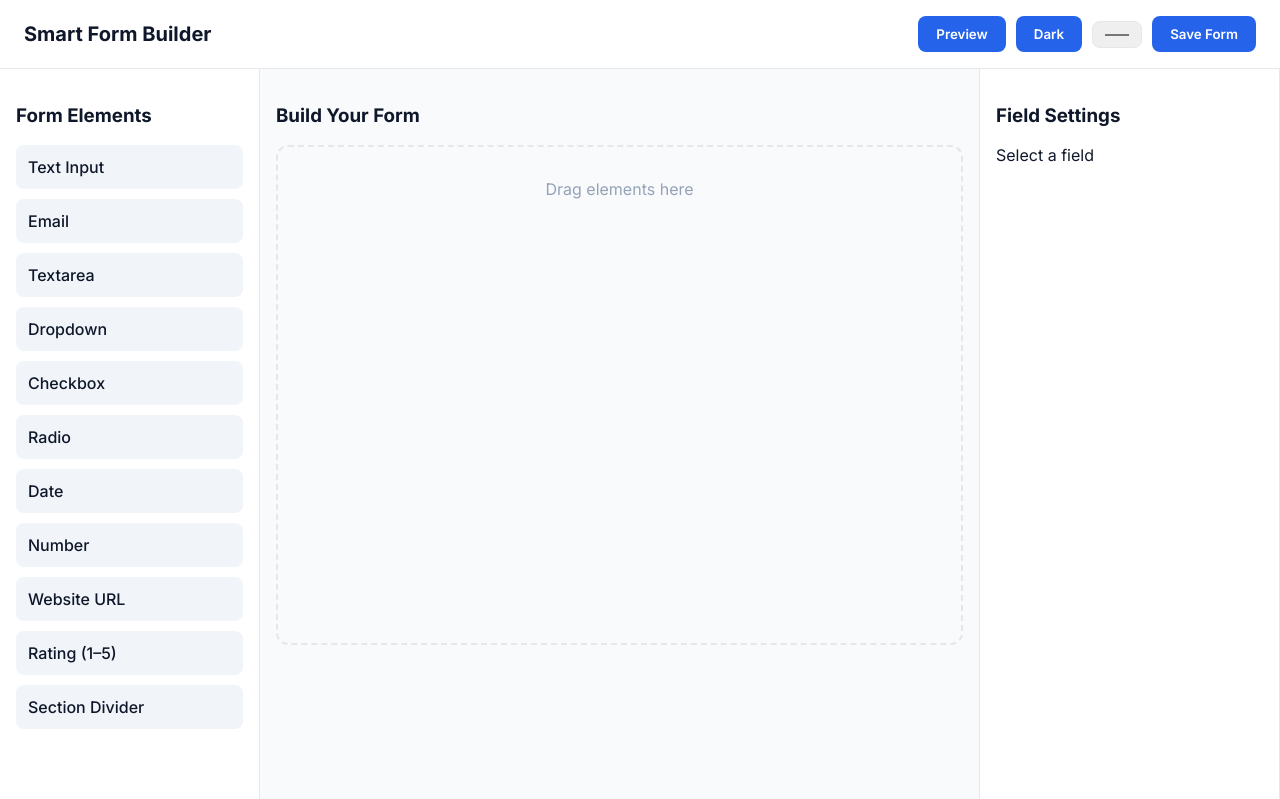
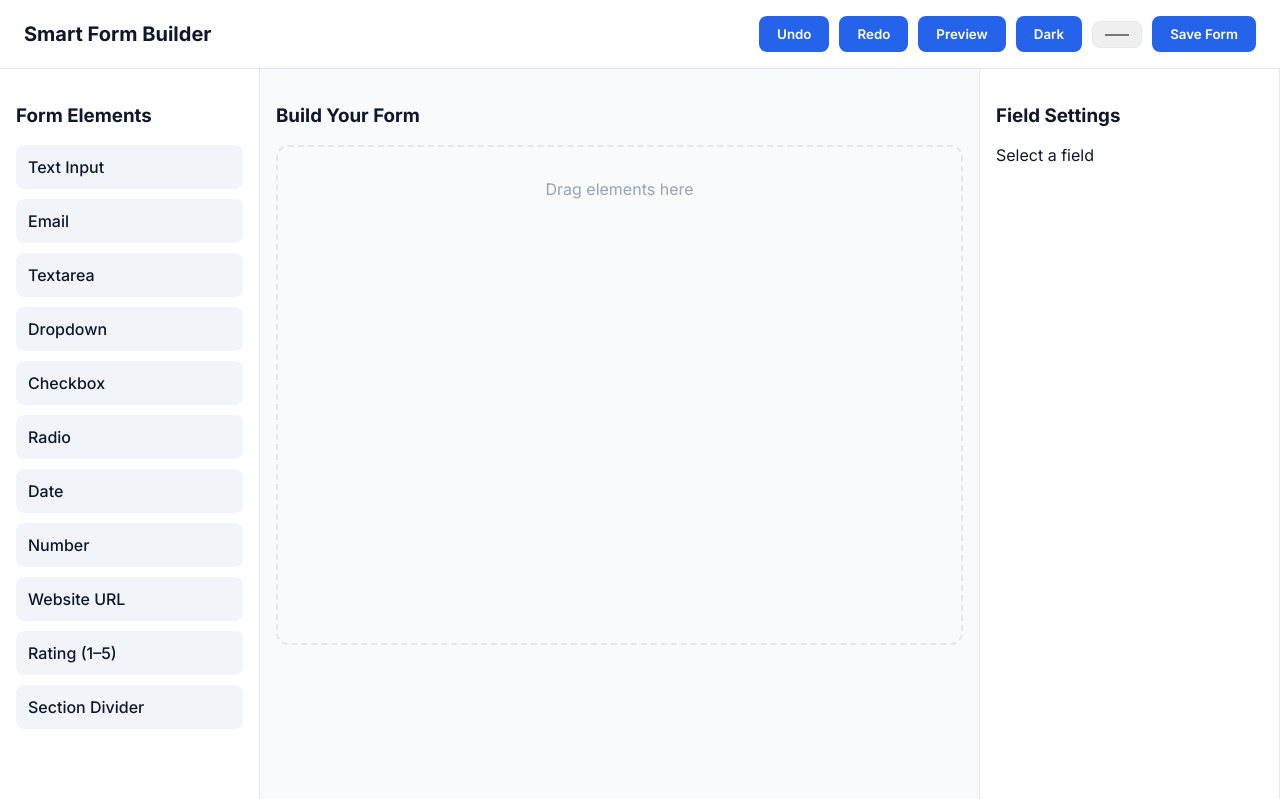
Before and after one commit to Sayed24/Smart-Form-Builder, a plain HTML site: page builder.html in a window 1280 px wide. Drawn offline with Linux system fonts and the light colour scheme.

Commit message:
Update builder.html

```diff
--- a/builder.html
+++ b/builder.html
@@ -15,6 +15,8 @@
 <header class="topbar">
   <a href="index.html" class="logo">Smart Form Builder</a>
   <div class="top-actions">
+    <button onclick="undo()">Undo</button>
+    <button onclick="redo()">Redo</button>
     <button id="previewToggle">Preview</button>
     <button id="themeToggle">Dark</button>
     <input type="color" id="primaryColor" title="Primary Color">
```
